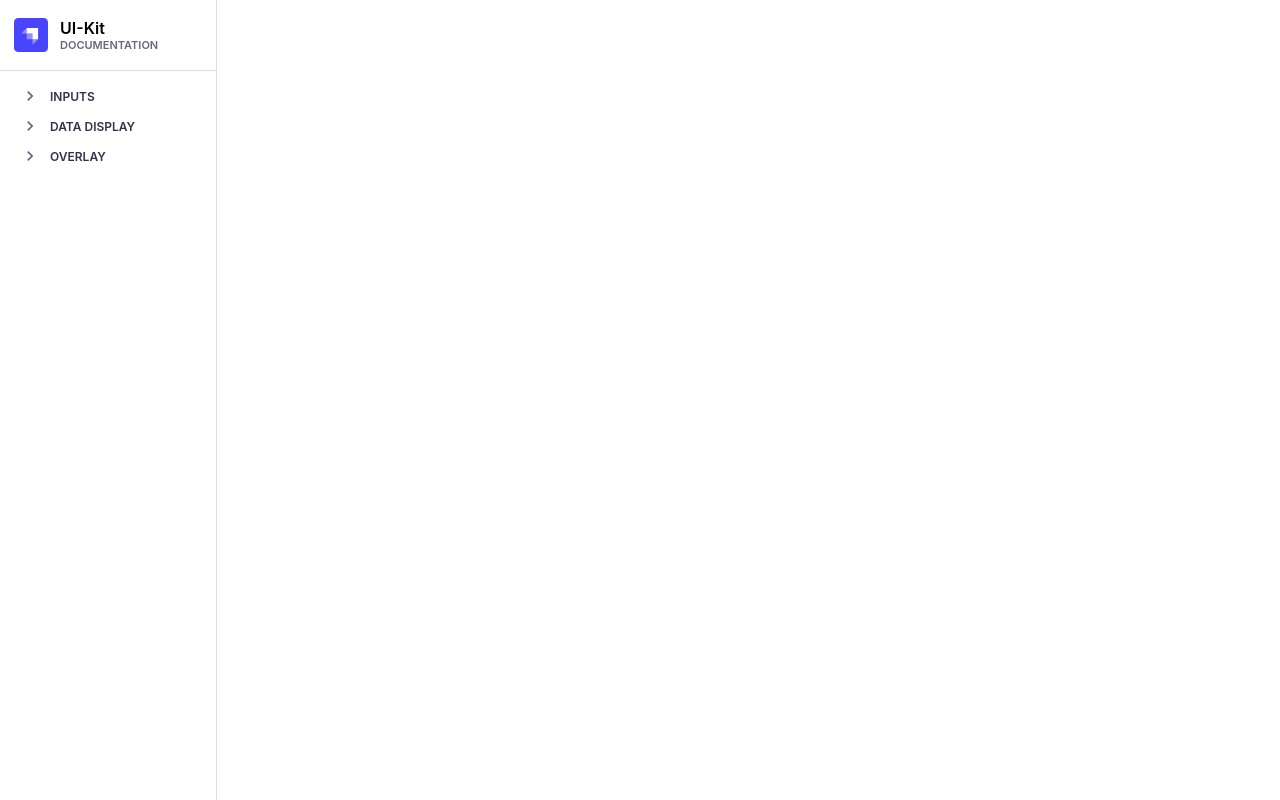
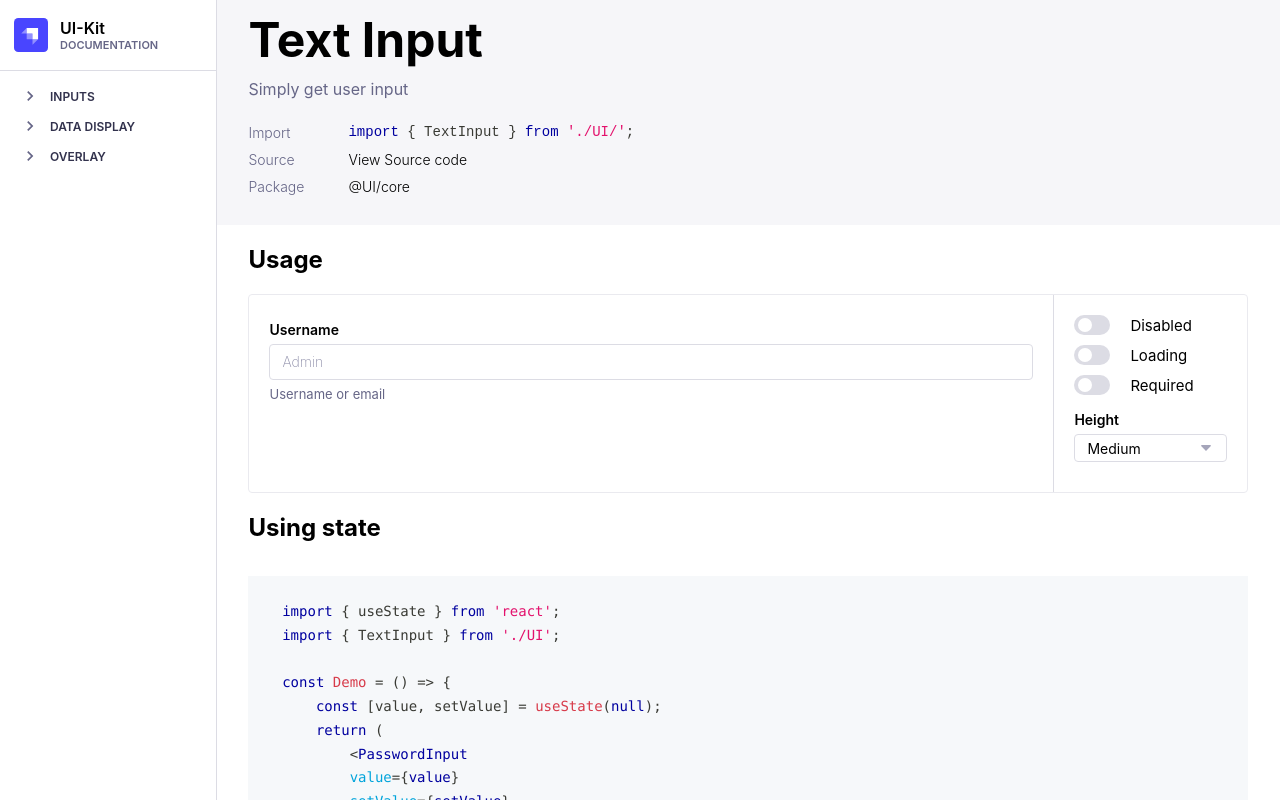
Before and after one commit to shtamtails/Strapi-React-UI-Kit, a React (Create React App) app: page /textinput in a window 1280 px wide. Built offline with nearby package versions, Linux system fonts and the light colour scheme.

Commit message:
added couple pages

```diff
--- a/src/components/App.jsx
+++ b/src/components/App.jsx
@@ -1,6 +1,6 @@
 import "../css/main.css";
 import React, { useEffect, useRef, useState } from "react";
-import { AppShell, Navbar } from "./UI";
+import { AppShell, Navbar, PasswordInput } from "./UI";
 import { NavbarContent } from "./NavbarContent";
 import {
   AccordionPage,
@@ -13,6 +13,8 @@ import {
   ButtonPage,
   CheckboxPage,
   SwitchPage,
+  PasswordInputPage,
+  TextInputPage,
 } from "./Pages";
 import { Routes, Route } from "react-router-dom";
 import { useUniqueId } from "../Hooks";
@@ -56,6 +58,8 @@ const logo = (
 // add default option and its value is text but not value prop
 // Autocomplete value verify, maybe use the same method as the select component
 // Remove value requirement in select/autocomplete pages
+// ? GENERAL
+// Change ref to useref in parent components
 
 const App = () => {
   return (
@@ -81,6 +85,8 @@ const App = () => {
           <Route path="/button" element={<ButtonPage />} />
           <Route path="/checkbox" element={<CheckboxPage />} />
           <Route path="/switch" element={<SwitchPage />} />
+          <Route path="/passwordinput" element={<PasswordInputPage />} />
+          <Route path="/textinput" element={<TextInputPage />} />
         </Routes>
       </AppShell>
     </>
--- /dev/null
+++ b/src/components/Pages/UI/Inputs/PasswordInput/PasswordInputPage.jsx
@@ -0,0 +1,122 @@
+import React, { useRef, useState } from "react";
+import { useUniqueId } from "../../../../../Hooks";
+import { PasswordInput, Select, Switch, Button } from "../../../../UI";
+import { About, Code, ComponentPreview, Subtitle, Main } from "../../../Template/";
+
+export const PasswordInputPage = () => {
+  const [value, setValue] = useState(null);
+  const [disabled, setDisabled] = useState(false);
+  const [loading, setLoading] = useState(false);
+  const [required, setRequired] = useState(false);
+  const [height, setHeight] = useState(null);
+  const heightOptions = [
+    { id: useUniqueId, text: "Small", value: "sm" },
+    { id: useUniqueId, text: "Medium", value: "md" },
+    { id: useUniqueId, text: "Large", value: "lg" },
+  ];
+
+  const passwordInputRef = useRef(null);
+  return (
+    <div className="documentation">
+      <About
+        name="Password Input"
+        info="Get user password with hide/reveal content button"
+        importCode={`import { PasswordInput } from './UI/';`}
+        sourceLink=""
+        packageLink=""
+      />
+      <Main>
+        <Subtitle>Usage</Subtitle>
+        <ComponentPreview
+          component={
+            <PasswordInput
+              ref={passwordInputRef}
+              label="Password"
+              description="Don't show your password to unknown people!"
+              disabled={disabled}
+              loading={loading}
+              height={height}
+              required={required}
+              placeholder="Password"
+            />
+          }
+          settings={
+            <>
+              <div className="section">
+                <Switch value={disabled} setValue={setDisabled} />
+                <div className="text">Disabled</div>
+              </div>
+              <div className="section">
+                <Switch value={loading} setValue={setLoading} />
+                <div className="text">Loading</div>
+              </div>
+              <div className="section">
+                <Switch value={required} setValue={setRequired} />
+                <div className="text">Required</div>
+              </div>
+              <div className="section">
+                <Select
+                  label="Height"
+                  optionsList={heightOptions}
+                  value={height}
+                  setValue={setHeight}
+                  defaultValue={heightOptions[1]}
+                />
+              </div>
+            </>
+          }
+        />
+        <Subtitle>Using state</Subtitle>
+        <Code>
+          {`
+    import { useState } from 'react';
+    import { PasswordInput } from './UI';
+
+    const Demo = () => {
+        const [password, setPassword] = useState(null);
+        return (
+            <PasswordInput
+            value={password}
+            setValue={setPassword}
+            label="Password"
+            description="Don't show your password to unknown people!"
+            placeholder="Password"
+            disabled={${disabled}}
+            loading={${loading}}
+            height={${height}}
+            required={${required}}
+          />
+        )
+    }
+`}
+        </Code>
+        <Subtitle>Using ref</Subtitle>
+        <Code>
+          {`
+    import { useRef } from 'react';
+    import { PasswordInput } from './UI';
+
+    const Demo = () => {
+    const passwordInputRef = useRef(null);
+        return (
+            <PasswordInput
+              ref={passwordInputRef}
+              label="Password"
+              description="Don't show your password to unknown people!"
+              disabled={disabled}
+              loading={loading}
+              height={height}
+              required={required}
+              placeholder="Password"
+            />
+          />
+        )
+    }
+`}
+        </Code>
+      </Main>
+    </div>
+  );
+};
+
+export default PasswordInputPage;
--- a/src/components/Pages/UI/Inputs/Switch/SwitchPage.jsx
+++ b/src/components/Pages/UI/Inputs/Switch/SwitchPage.jsx
@@ -1,9 +1,11 @@
-import React, { useState } from "react";
-import { Switch } from "../../../../UI";
+import React, { useRef, useState } from "react";
+import { Switch, Button } from "../../../../UI";
 import { ComponentPreview, Subtitle, About, Main, Code } from "../../../Template";
 export const SwitchPage = () => {
   const [value, setValue] = useState(true);
   const [disabled, setDisabled] = useState(false);
+
+  const switchRef = useRef(null);
   return (
     <div className="documentation">
       <About
@@ -18,12 +20,7 @@ export const SwitchPage = () => {
         <ComponentPreview
           component={
             <div style={{ height: "100%", display: "flex" }}>
-              <Switch
-                value={value}
-                setValue={setValue}
-                label="I agree to sell my privacy"
-                disabled={disabled}
-              />
+              <Switch useref={switchRef} label="I agree to sell my privacy" disabled={disabled} />
             </div>
           }
           settings={
@@ -32,6 +29,43 @@ export const SwitchPage = () => {
             </div>
           }
         />
+        <Subtitle>Using State</Subtitle>
+        <Code>
+          {`
+  import { useState } from 'react';
+  import { Switch } from './UI';
+
+  const Demo = () => {
+    const [value, setValue] = useState(false);
+    return (
+      <Switch
+        value={value}
+        setValue={setValue}
+        label="I agree to sell my privacy"
+        disabled={${disabled}}
+      />
+    )
+  }
+`}
+        </Code>
+        <Subtitle>Using Ref</Subtitle>
+        <Code>
+          {`
+  import { useRef } from 'react';
+  import { Switch } from './UI';
+
+  const Demo = () => {
+    const switchRef = useRef(null);
+    return (
+      <Switch
+        useref={switchRef}
+        label="I agree to sell my privacy"
+        disabled={disabled}
+      />
+    )
+  }
+`}
+        </Code>
       </Main>
     </div>
   );
--- /dev/null
+++ b/src/components/Pages/UI/Inputs/TextArea/TextAreaPage.jsx
@@ -0,0 +1,7 @@
+import React from "react";
+
+export const TextAreaPage = () => {
+  return <div>TextAreaPage</div>;
+};
+
+export default TextAreaPage;
--- /dev/null
+++ b/src/components/Pages/UI/Inputs/TextInput/TextInputPage.jsx
@@ -0,0 +1,122 @@
+import React, { useRef, useState } from "react";
+import { useUniqueId } from "../../../../../Hooks";
+import { TextInput, Select, Switch, Button } from "../../../../UI";
+import { About, Code, ComponentPreview, Subtitle, Main } from "../../../Template/";
+
+export const TextInputPage = () => {
+  const [value, setValue] = useState(null);
+  const [disabled, setDisabled] = useState(false);
+  const [loading, setLoading] = useState(false);
+  const [required, setRequired] = useState(false);
+  const [height, setHeight] = useState(null);
+  const heightOptions = [
+    { id: useUniqueId, text: "Small", value: "sm" },
+    { id: useUniqueId, text: "Medium", value: "md" },
+    { id: useUniqueId, text: "Large", value: "lg" },
+  ];
+
+  const textInputRef = useRef(null);
+  return (
+    <div className="documentation">
+      <About
+        name="Text Input"
+        info="Simply get user input"
+        importCode={`import { TextInput } from './UI/';`}
+        sourceLink=""
+        packageLink=""
+      />
+      <Main>
+        <Subtitle>Usage</Subtitle>
+        <ComponentPreview
+          component={
+            <TextInput
+              ref={textInputRef}
+              label="Username"
+              description="Username or email"
+              disabled={disabled}
+              loading={loading}
+              height={height}
+              required={required}
+              placeholder="Admin"
+            />
+          }
+          settings={
+            <>
+              <div className="section">
+                <Switch value={disabled} setValue={setDisabled} />
+                <div className="text">Disabled</div>
+              </div>
+              <div className="section">
+                <Switch value={loading} setValue={setLoading} />
+                <div className="text">Loading</div>
+              </div>
+              <div className="section">
+                <Switch value={required} setValue={setRequired} />
+                <div className="text">Required</div>
+              </div>
+              <div className="section">
+                <Select
+                  label="Height"
+                  optionsList={heightOptions}
+                  value={height}
+                  setValue={setHeight}
+                  defaultValue={heightOptions[1]}
+                />
+              </div>
+            </>
+          }
+        />
+        <Subtitle>Using state</Subtitle>
+        <Code>
+          {`
+    import { useState } from 'react';
+    import { TextInput } from './UI';
+
+    const Demo = () => {
+        const [value, setValue] = useState(null);
+        return (
+            <PasswordInput
+            value={value}
+            setValue={setValue}
+            label="Login"
+            description="Username or password"
+            placeholder="Login"
+            disabled={${disabled}}
+            loading={${loading}}
+            height={${height}}
+            required={${required}}
+          />
+        )
+    }
+`}
+        </Code>
+        <Subtitle>Using ref</Subtitle>
+        <Code>
+          {`
+    import { useRef } from 'react';
+    import { TextInput } from './UI';
+
+    const Demo = () => {
+    const textInputRef = useRef(null);
+        return (
+            <PasswordInput
+              ref={textInputRef}
+              label="Login"
+              description="Username or email"
+              disabled={disabled}
+              loading={loading}
+              height={height}
+              required={required}
+              placeholder="Login"
+            />
+          />
+        )
+    }
+`}
+        </Code>
+      </Main>
+    </div>
+  );
+};
+
+export default TextInputPage;
--- a/src/components/Pages/index.js
+++ b/src/components/Pages/index.js
@@ -9,3 +9,6 @@ export { SelectPage } from "./UI/Inputs/Select/SelectPage";
 export { ButtonPage } from "./UI/Inputs/Button/ButtonPage";
 export { CheckboxPage } from "./UI/Inputs/Checkbox/CheckboxPage";
 export { SwitchPage } from "./UI/Inputs/Switch/SwitchPage";
+export { PasswordInputPage } from "./UI/Inputs/PasswordInput/PasswordInputPage";
+export { TextInputPage } from "./UI/Inputs/TextInput/TextInputPage";
+export { TextAreaPage } from "./UI/Inputs/TextArea/TextAreaPage";
--- a/src/components/UI/Inputs/Switch/Components/SwitchMain.jsx
+++ b/src/components/UI/Inputs/Switch/Components/SwitchMain.jsx
@@ -5,7 +5,7 @@ export const SwitchMain = React.forwardRef(
     const switchStyles = ["switch"];
     disabled && switchStyles.push("switch-disabled");
     const handleClick = (e) => {
-      setValue(!value);
+      setValue && setValue(!value);
     };
     return (
       <>
--- a/src/components/UI/Inputs/Switch/Switch.jsx
+++ b/src/components/UI/Inputs/Switch/Switch.jsx
@@ -3,7 +3,7 @@ import PropTypes from "prop-types";
 import { InputContainer, InputLabel, InputDescription } from "../General";
 import { SwitchMain, SwitchLabel } from "./Components";
 
-export const Switch = ({ label, disabled, value, setValue }) => {
+export const Switch = ({ label, disabled, value, setValue, useref }) => {
   const handleSwitchClick = (e) => {
     !disabled && setValue(!value);
   };
@@ -11,6 +11,7 @@ export const Switch = ({ label, disabled, value, setValue }) => {
     <>
       <div className="switch-container">
         <SwitchMain
+          ref={useref}
           value={value}
           setValue={setValue}
           disabled={disabled}
```
